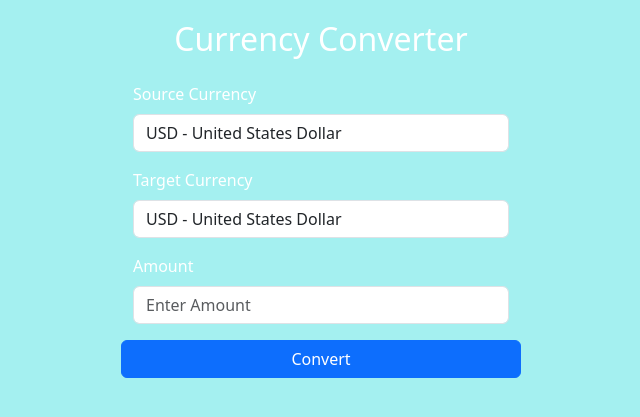
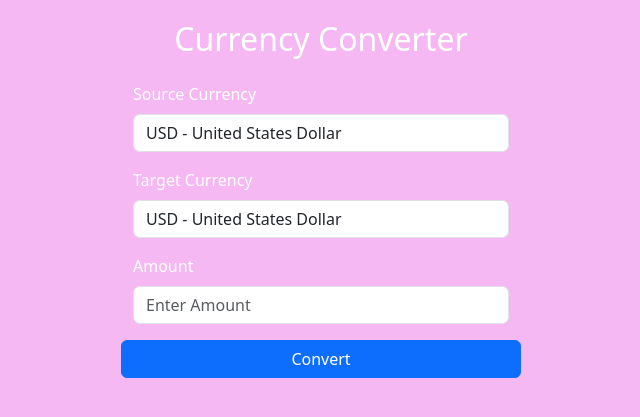
Before and after one commit to aashwin11backsup/AWS-EKS-argoCD-WORKFLOW, a Flask app: page / in a window 1280 px wide. Shown: the top 417 px of the page, without its empty margins (319-959 px from the left). Run offline with Flask 3, Linux system fonts and the light colour scheme.

Commit message:
Testing the change in background colour and trying to run 4th flow

```diff
--- a/templates/index.html
+++ b/templates/index.html
@@ -9,7 +9,7 @@
     <style>
         body {
             padding-top: 20px;
-            background-color: rgba(65, 224, 224, 0.473); /* Change the colour, to check for CD action */
+            background-color: rgba(236, 106, 230, 0.473); /* Change the colour, to check for CD action */
             color: white;
         }
 
```
